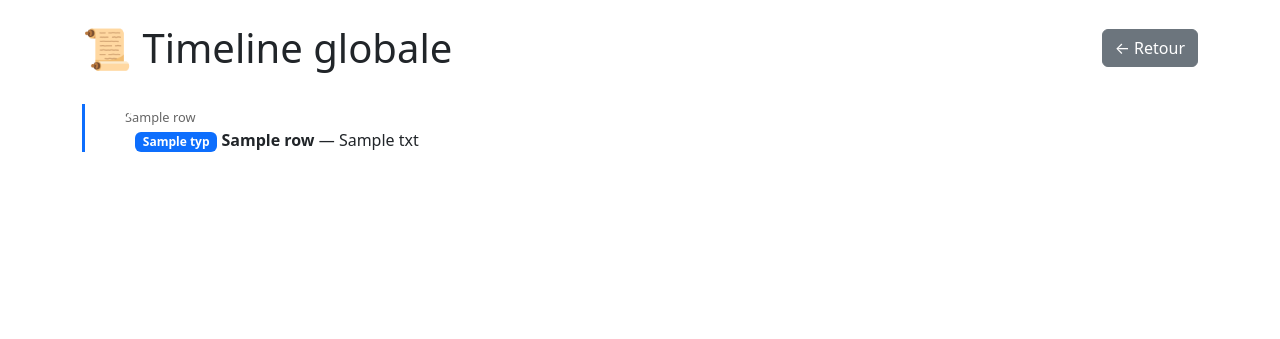
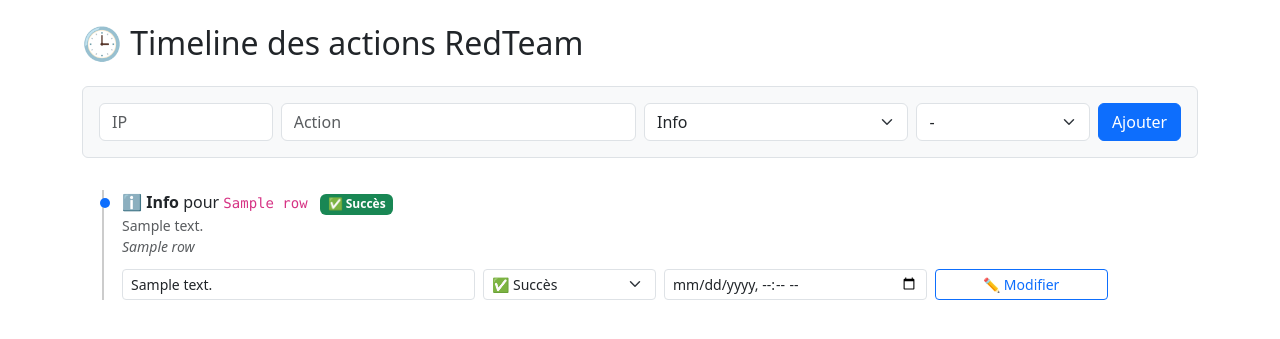
Before and after one commit to td0mm/RedIhm, a Flask app: template templates/timeline.html in a window 1280 px wide. Shown: the top 339 px of the page. Run offline with Flask 3, Linux system fonts and the light colour scheme; the template is opened without the code that fills it: most values are stand-ins (such as "Sample title", 1, 10 or a date in 2020).

Commit message:
Update timeline
Update timeline.

```diff
--- a/templates/timeline.html
+++ b/templates/timeline.html
@@ -1,49 +1,133 @@
 <!DOCTYPE html>
-<html>
+<html lang="fr">
 <head>
-  <title>Timeline globale</title>
+    <meta charset="UTF-8">
+    <title>Timeline des actions RedTeam</title>
     <link rel="stylesheet" href="{{ bootstrap_css }}">
     <style>
-    .timeline {position:relative;margin:2rem 0;padding-left:40px;border-left:3px solid #0d6efd}
-    .item {position:relative;margin-bottom:1.5rem}
-    .item::before{content:'';position:absolute;left:-10px;top:0;width:16px;height:16px;border:2px solid #fff;border-radius:50%}
-    .badge-info{background:#0d6efd}
-    .badge-danger{background:#dc3545}
-    .badge-warning{background:#ffc107;color:#212529}
-    .badge-secondary{background:#6c757d}
-    .badge-dark{background:#212529}
-    .date{font-size:.8rem;color:#666}
-    .content{margin-left:10px}
+        .timeline {
+            position: relative;
+            margin: 2em 0;
+            padding-left: 40px;
+        }
+        .timeline::before {
+            content: '';
+            position: absolute;
+            left: 20px;
+            top: 0;
+            bottom: 0;
+            width: 2px;
+            background: #ccc;
+        }
+        .timeline-entry {
+            position: relative;
+            margin-bottom: 1.5em;
+        }
+        .timeline-entry::before {
+            content: '';
+            position: absolute;
+            left: -22px;
+            top: 0.5em;
+            width: 10px;
+            height: 10px;
+            background: #0d6efd;
+            border-radius: 50%;
+        }
     </style>
 </head>
-<body class="container py-4">
-  <div class="d-flex justify-content-between align-items-center mb-4">
-    <h1 class="m-0">📜 Timeline globale</h1>
-    <a href="{{ url_for('main') }}" class="btn btn-secondary">← Retour</a>
+<body class="container my-4">
+
+    <h2 class="mb-4">🕒 Timeline des actions RedTeam</h2>
+
+    <form method="POST" class="mb-4 border p-3 rounded bg-light">
+        <div class="row g-2">
+            <div class="col-md-2">
+                <input name="ip" class="form-control" placeholder="IP" required>
+            </div>
+            <div class="col-md-4">
+                <input name="action" class="form-control" placeholder="Action" required>
+            </div>
+            <div class="col-md-3">
+                <select name="type" class="form-select">
+                    <option value="info">Info</option>
+                    <option value="access:host">Accès Machine</option>
+                    <option value="access:account">Accès Compte</option>
+                    <option value="persistence">Persistence</option>
+                    <option value="exfiltration">Exfiltration</option>
+                    <option value="move:lateral">Mouvement Latéral</option>
+                    <option value="cleanup">Nettoyage</option>
+                </select>
+            </div>
+            <div class="col-md-2">
+                <select name="status" class="form-select">
+                    <option value="">-</option>
+                    <option value="success">✅ Succès</option>
+                    <option value="fail">❌ Échec</option>
+                    <option value="detected">⚠️ Détecté</option>
+                </select>
+            </div>
+            <div class="col-md-1">
+                <button class="btn btn-primary w-100">Ajouter</button>
+            </div>
+        </div>
+    </form>
+
+    <div class="timeline">
+        {% for id, ts, ip, typ, status, text in rows %}
+            <div class="timeline-entry">
+                <div>
+                    {% if typ == 'access:host' %}
+                        💀 <strong>Accès Machine</strong> sur <code>{{ ip }}</code>
+                    {% elif typ == 'access:account' %}
+                        👤 <strong>Accès Compte</strong> sur <code>{{ ip }}</code>
+                    {% elif typ == 'persistence' %}
+                        📌 <strong>Persistence</strong> sur <code>{{ ip }}</code>
+                    {% elif typ == 'exfiltration' %}
+                        📤 <strong>Exfiltration</strong> sur <code>{{ ip }}</code>
+                    {% elif typ == 'move:lateral' %}
+                        🔀 <strong>Latéral</strong> depuis <code>{{ ip }}</code>
+                    {% elif typ == 'cleanup' %}
+                        🧹 <strong>Nettoyage</strong> sur <code>{{ ip }}</code>
+                    {% else %}
+                        ℹ️ <strong>Info</strong> pour <code>{{ ip }}</code>
+                    {% endif %}
+
+                    {% if status == 'success' %}
+                        <span class="badge bg-success ms-2">✅ Succès</span>
+                    {% elif status == 'fail' %}
+                        <span class="badge bg-danger ms-2">❌ Échec</span>
+                    {% elif status == 'detected' %}
+                        <span class="badge bg-warning text-dark ms-2">⚠️ Détecté</span>
+                    {% endif %}
                 </div>
 
-  {% if rows %}
-    {% set badge = {
-        'info':'badge-info',
-        'access:host':'badge-danger',
-        'access:account':'badge-danger',
-        'persistence':'badge-warning',
-        'move:lateral':'badge-secondary',
-        'exfiltration':'badge-dark'
-    } %}
-    <div class="timeline">
-      {% for ts, ip, typ, txt in rows %}
-        <div class="item">
-          <span class="date">{{ ts }}</span>
-          <div class="content">
-            <span class="badge {{ badge.get(typ,'badge-info') }}">{{ typ }}</span>
-            <strong>{{ ip }}</strong> — {{ txt }}
+                <div class="text-muted small">{{ text }}</div>
+                <div class="text-muted small"><em>{{ ts }}</em></div>
+
+                <form method="POST" action="/action/{{ id }}" class="mt-1 row g-2">
+                    <div class="col-md-4">
+                        <input name="action" value="{{ text }}" class="form-control form-control-sm">
                     </div>
+                    <div class="col-md-2">
+                        <select name="status" class="form-select form-select-sm">
+                            <option value="" {% if not status %}selected{% endif %}>-</option>
+                            <option value="success" {% if status == 'success' %}selected{% endif %}>✅ Succès</option>
+                            <option value="fail" {% if status == 'fail' %}selected{% endif %}>❌ Échec</option>
+                            <option value="detected" {% if status == 'detected' %}selected{% endif %}>⚠️ Détecté</option>
+                        </select>
+                    </div>
+                    <div class="col-md-3">
+                        <input type="datetime-local" name="timestamp"
+                               value="{{ ts.replace(' ', 'T') }}"
+                               class="form-control form-control-sm">
+                    </div>
+                    <div class="col-md-2">
+                        <button class="btn btn-sm btn-outline-primary w-100">✏️ Modifier</button>
+                    </div>
+                </form>
             </div>
         {% endfor %}
     </div>
-  {% else %}
-    <div class="alert alert-info">Aucune action enregistrée.</div>
-  {% endif %}
+
 </body>
 </html>
```
Also changed, not shown: templates/main.html (+95 -100 lines). Lines whose indentation alone changed are shown as unchanged.
